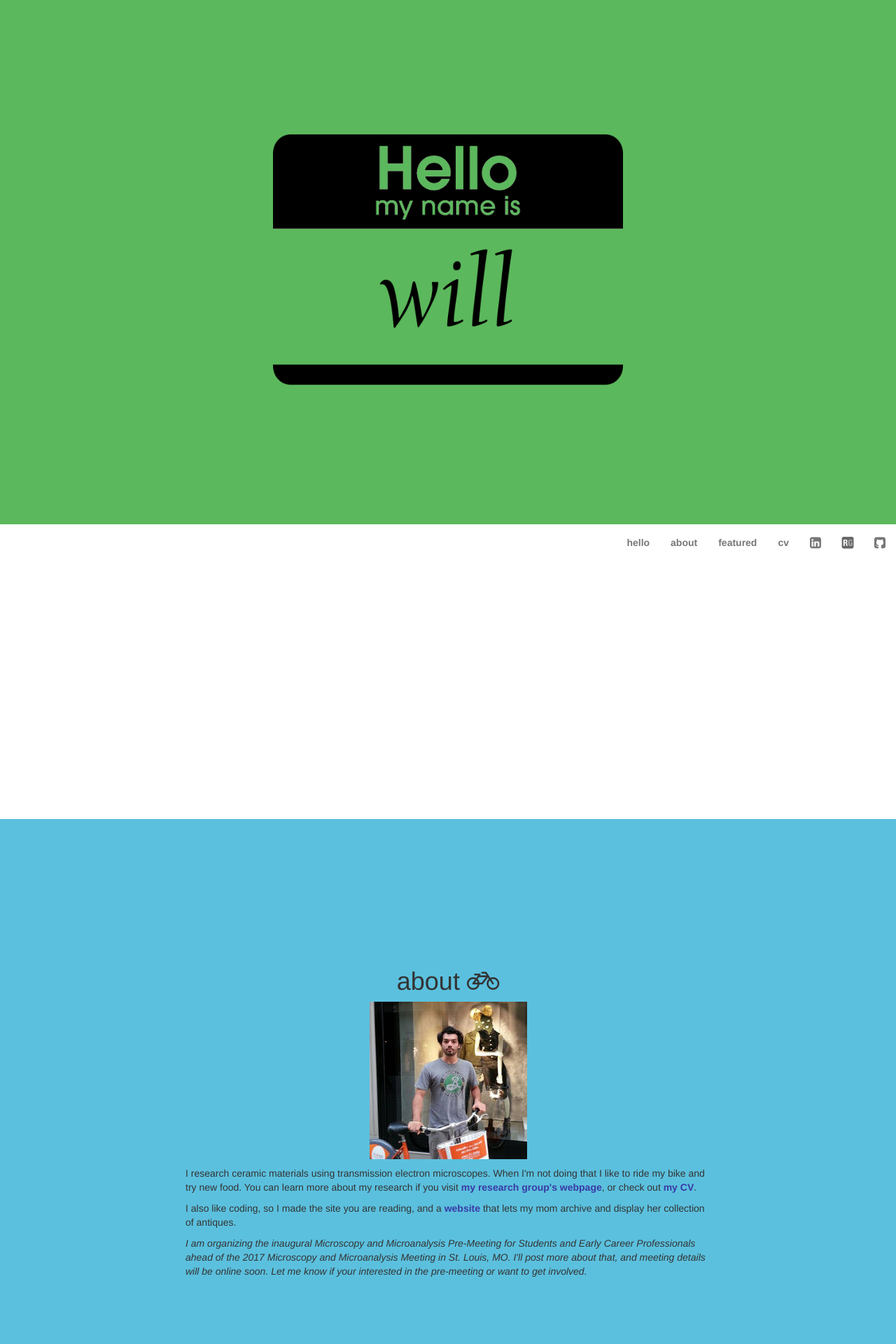
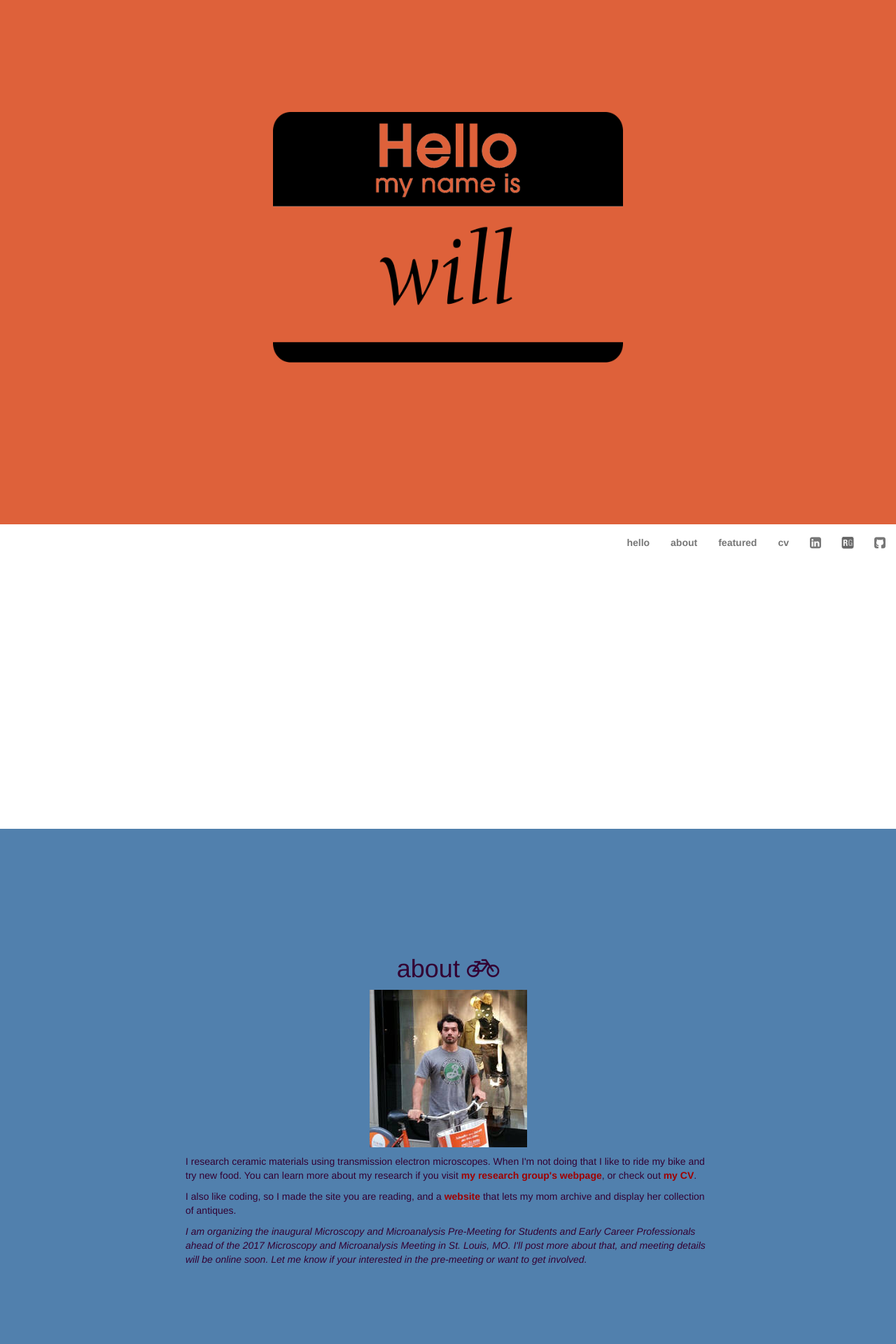
Before and after one commit to willjbowman/wills-website, a PHP site: page / in a window 1280 px wide. Shown: the top 1920 px of the page at 70% size. Run offline with PHP 8.4, Linux system fonts and the light colour scheme.

Commit message:
updated colors

```diff
--- a/css/will.css
+++ b/css/will.css
@@ -1,3 +1,8 @@
+html, body {
+	height: 100%;
+	color: #330033;
+}
+
 .navbar-will {
 	background-color: white;
 	border-color: white;
@@ -77,33 +82,41 @@ div.modal-input{
 }
 
 .content_section {
-	padding: 15% 0px;
+	/*padding: 15% 0px;*/
+	padding: 20vh 0px;
 	overflow: hidden;
 	position: relative;
 }
 
 #hello {
-	background: #5cb85c;
+	height: 100%;
+	/*background: #5cb85c;*/
+	background: #DE613A;
 }
 
 .hello {
-	color: #5cb85c;
+	/*color: #5cb85c;*/
+	color: #DE613A;
 }
 
 #about {
-	background: #5bc0de;
+	/*background: #5bc0de;*/
+	background: #5180AD;
 }
 
 .about {
-	color: #5bc0de;
+	/*color: #5bc0de;*/
+	color: #5180AD;
 }
 
 #featured {
-	background: #D9534F;
+	/*background: #D9534F;*/
+	background: #9470B7;
 }
 
 .featured {
-	color: #D9534F;
+	/*color: #D9534F;*/
+	color: #9470B7;
 }
 
 #projects {
@@ -111,11 +124,13 @@ div.modal-input{
 }
 
 #cv {
-	background: #f0ad4e;
+	/*background: #f0ad4e;*/
+	background: #5180AD;
 }
 
 .cv {
-	color: #f0ad4e;
+	/*color: #f0ad4e;*/
+	color: #5180AD;
 }
 
 .about-image {
@@ -125,6 +140,7 @@ div.modal-input{
 
 .link {
 	font-weight: 700;
+	color: #9F0000;
 }
 
 .link:hover {
--- a/home.html
+++ b/home.html
@@ -111,12 +111,12 @@
          When I'm not doing that I like to ride my bike and try new food. You
         can learn more about my research if you visit
         <a href="http://crozier.faculty.asu.edu/people/current-graduate-students/will-bowman/"
-        class="link about_link">my research group's webpage</a>, or check out
-        <a href="#cv" class="link about_link">my CV</a>.</p>
+        class="link">my research group's webpage</a>, or check out
+        <a href="#cv" class="link">my CV</a>.</p>
 
         <p>I also like coding, so I made the site you are reading, and a
         <a href="http://www.fransdollcareandrepair.com/" target="_blank"
-        class="link about_link">website</a> that lets my mom archive and
+        class="link">website</a> that lets my mom archive and
         display her collection of antiques.</p>
 
         <p><em>I am organizing the inaugural Microscopy and Microanalysis
@@ -147,7 +147,7 @@
     <div class="row">
       <div class="col-md-offset-2 col-md-8">
         <center>
-          <p>Columns of atoms at the surface of a CeO<sub>2</sub> crystal. Image was taken with a JEOL ARM200F aberration-corrected scanning transmission electron microscope at <a href="http://le-csss.asu.edu/ARM200F" class="link featured_link">Arizona State University</a>.</p>
+          <p>Columns of atoms at the surface of a CeO<sub>2</sub> crystal. Image was taken with a JEOL ARM200F aberration-corrected scanning transmission electron microscope at <a href="http://le-csss.asu.edu/ARM200F" class="link">Arizona State University</a>.</p>
         </center>
       </div>
     </div>
@@ -173,7 +173,7 @@
               Click the icon below to view my CV
             </p>
             <p>
-              <a href="downloads/cv/Will-Bowman_CV-3pg.pdf" class="link cv_link" target="_blank" title="will's cv"><i class="fa fa-file-pdf-o fa-2x"></i></a>
+              <a href="downloads/cv/Will-Bowman_CV-3pg.pdf" class="link" target="_blank" title="will's cv"><i class="fa fa-file-pdf-o fa-2x"></i></a>
             </p>
           </div>
         </div>
```
